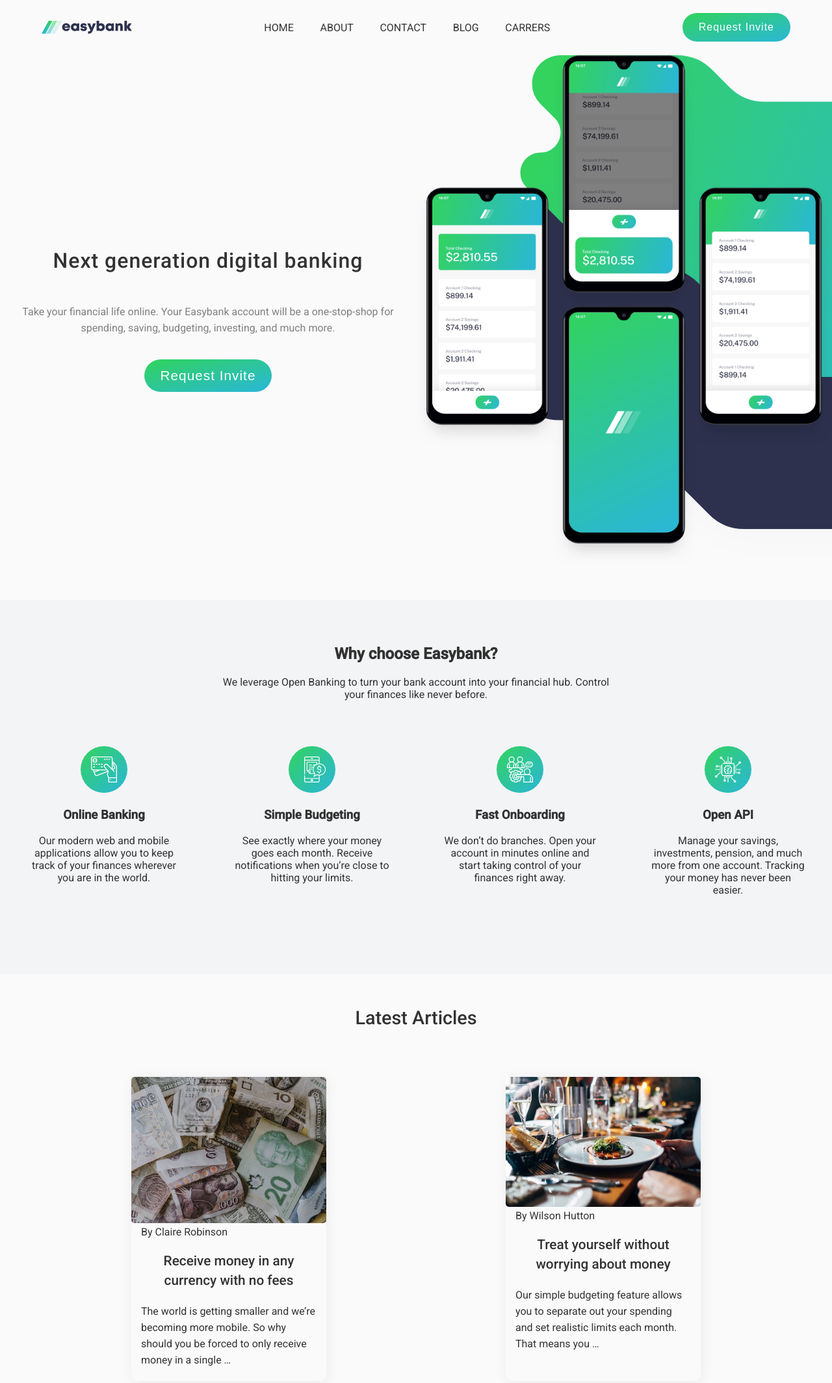
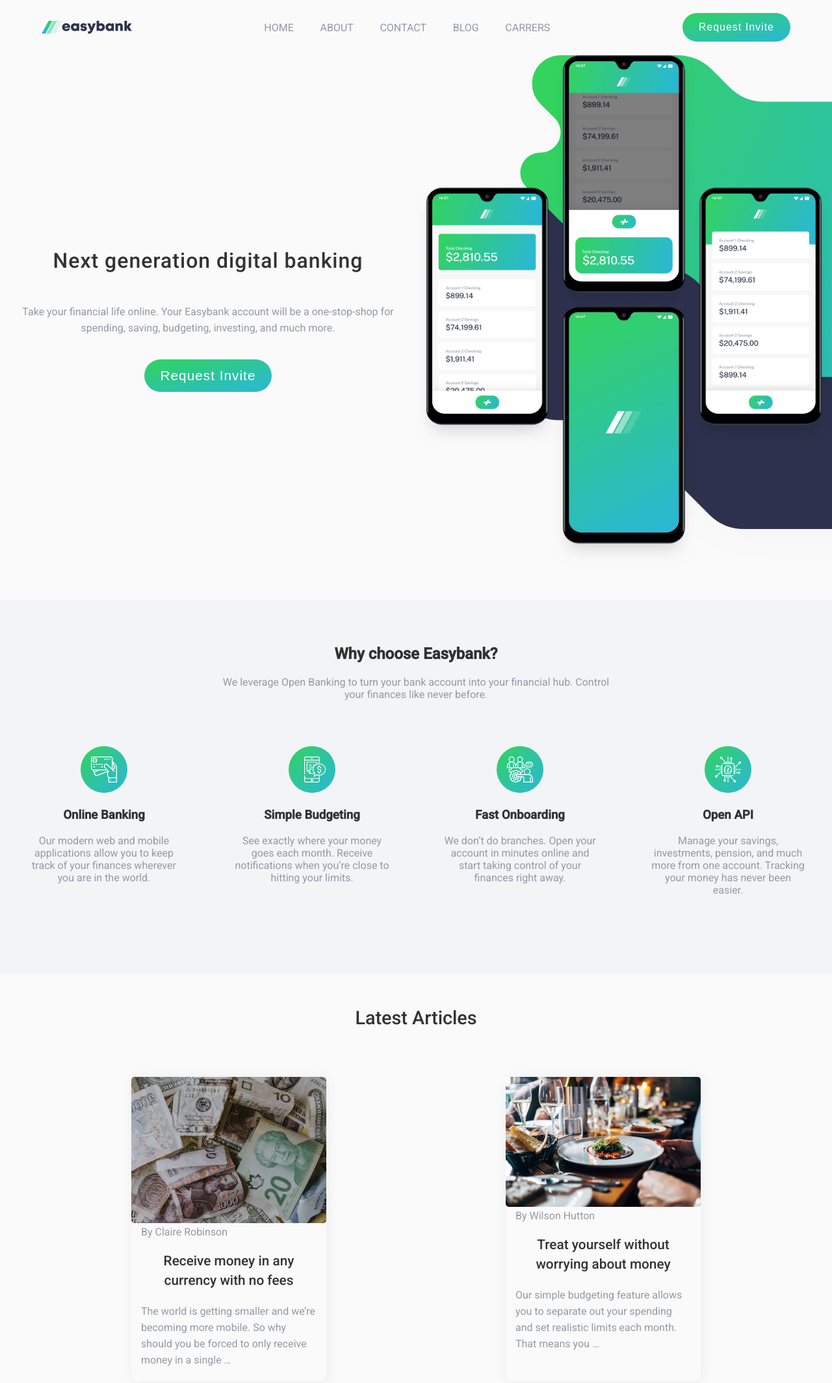
Before and after one commit to adavidarevalo/easybank, a Gatsby site: page / in a window 1280 px wide. Shown: the top 2128 px of the page at 65% size. Built offline with nearby package versions, Linux system fonts and the light colour scheme; Gatsby itself is replaced by a stand-in of ours.

Commit message:
Changed the color of the paragraph

```diff
--- a/gatsby-config.js
+++ b/gatsby-config.js
@@ -29,7 +29,7 @@
         // https://css-tricks.com/meta-theme-color-and-trickery/
         // theme_color: `#663399`,
         display: `minimal-ui`,
-        icon: `src/images/gatsby-icon.png`, // This path is relative to the root of the site.
+        icon: `src/images/favicon.png`, // This path is relative to the root of the site.
       },
     },
     // this (optional) plugin enables Progressive Web App + Offline functionality
--- a/src/styles/LatestArticles.scss
+++ b/src/styles/LatestArticles.scss
@@ -25,6 +25,7 @@
                 padding: 0px 10px 20px 10px;
                 p{
                     margin: 0px;
+                    color: hsl(233, 8%, 62%);
                 }
                 p:first-Child{
                     font-size: 1rem;
--- a/src/styles/Layout.scss
+++ b/src/styles/Layout.scss
@@ -37,6 +37,7 @@
             a{
                 text-transform: uppercase;
                 font-size: 1rem;
+                color: hsl(233, 8%, 62%);
                 &:hover{
                     border-bottom: 2px solid hsl(136, 65%, 51%);
                 }
--- a/src/styles/Principal.scss
+++ b/src/styles/Principal.scss
@@ -21,7 +21,7 @@
         p{
             line-height: 25px;
             font-size: 1rem;
-            color: gray;
+            color: hsl(233, 8%, 62%);
         }
         button{
             margin-top: 20px;
--- a/src/styles/WhyChooseEasybank.scss
+++ b/src/styles/WhyChooseEasybank.scss
@@ -8,6 +8,7 @@
         margin: 0 auto;
         margin-bottom: 30px;
         max-width: 600px;
+        color: hsl(233, 8%, 62%);
     }
     .FlexContainer{
         display: flex;
```
Also changed, not shown: src/images/favicon.png (added).
